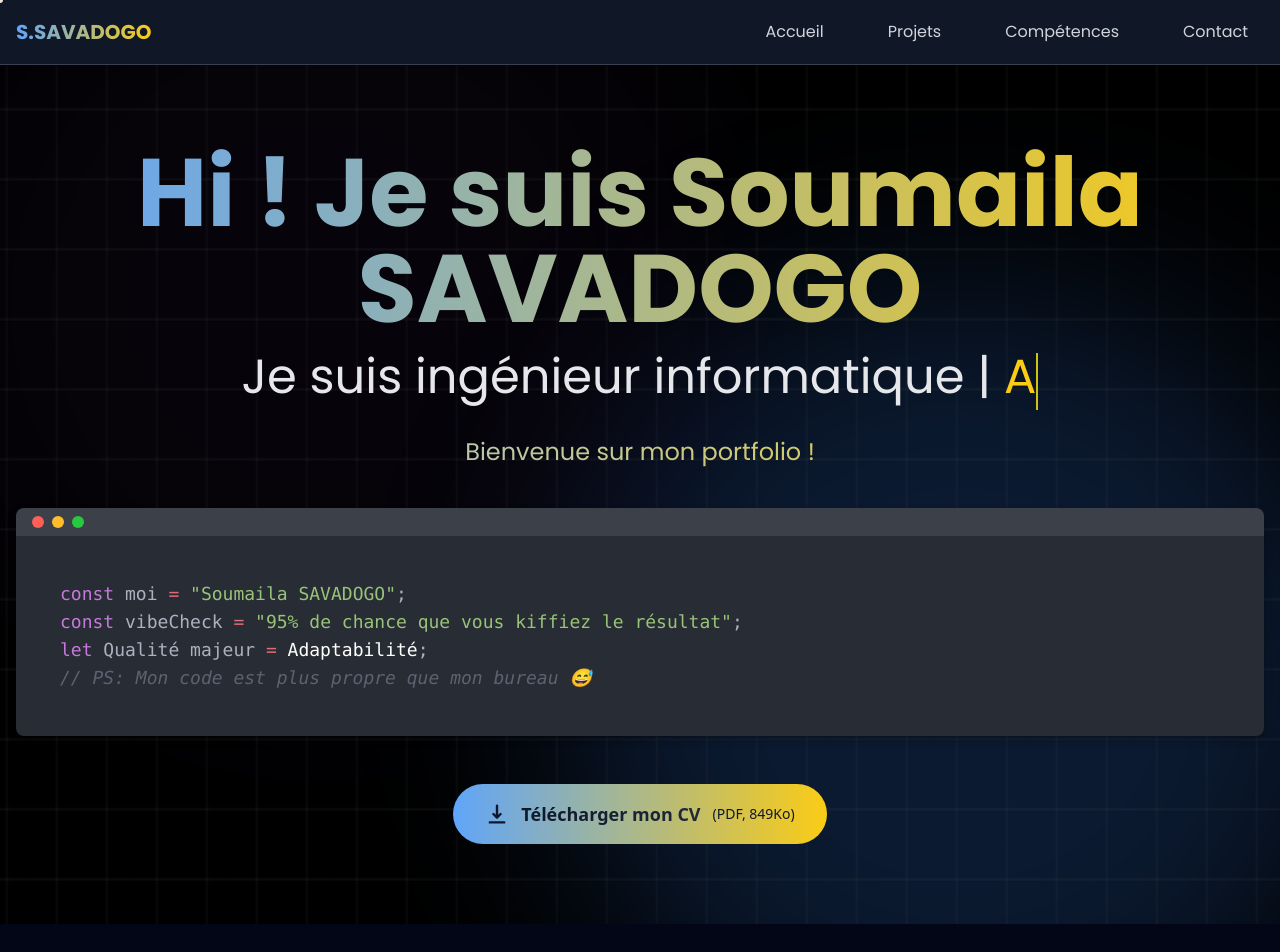
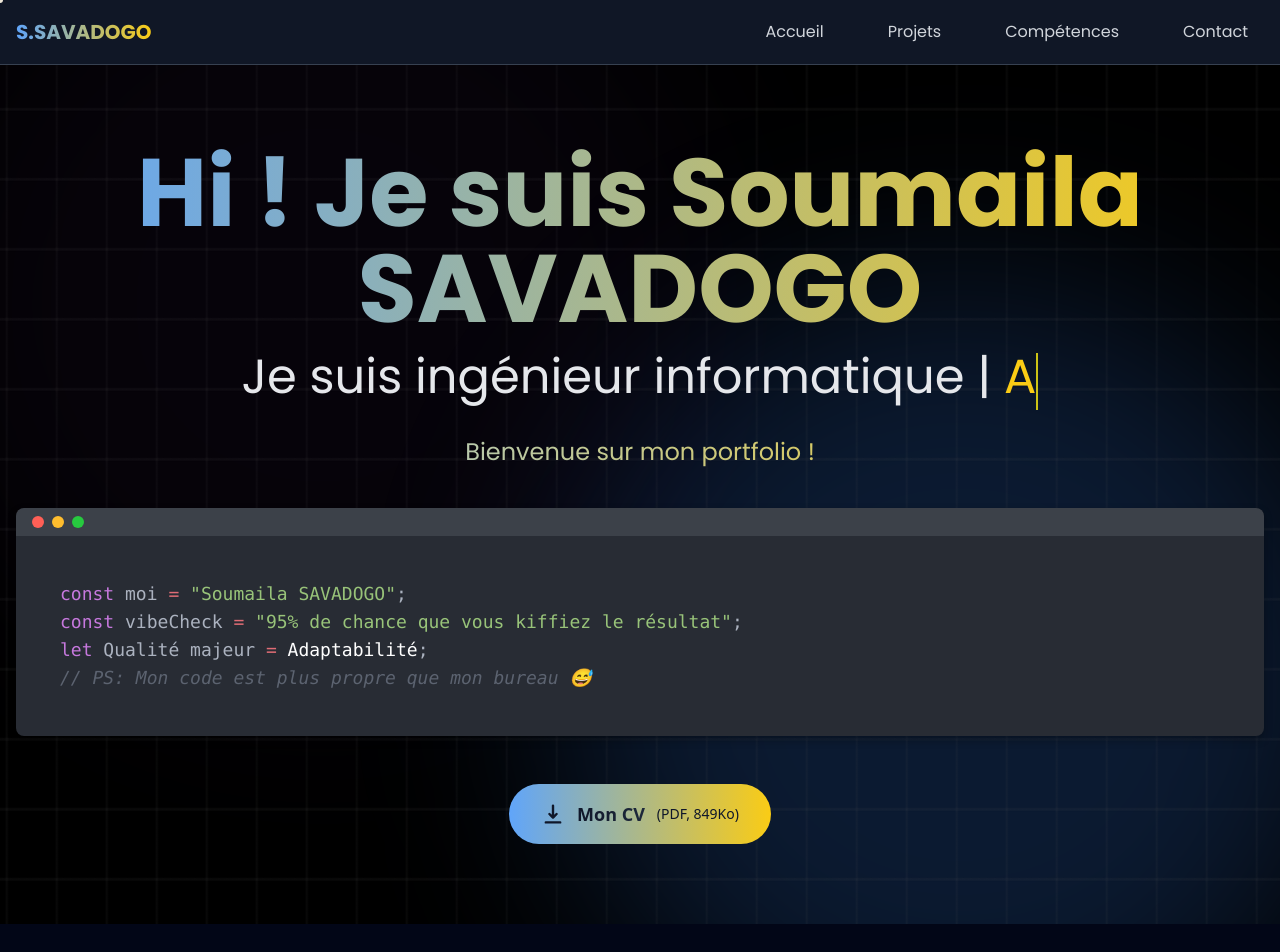
Before and after one commit to 01warrior/portfolio, a React (Vite) app: page / in a window 1280 px wide. Shown: the top 952 px of the page. Built offline with nearby package versions, Linux system fonts and the light colour scheme.

Commit message:
ajout lien fonctionnel

```diff
--- a/src/components/App.jsx
+++ b/src/components/App.jsx
@@ -112,11 +112,10 @@ function App() {
     >
       {/* Effet de lumière au survol */}
       <div className="absolute inset-0 bg-white/10 opacity-0 group-hover:opacity-100 transition-opacity duration-300 blur-md"></div>
-
       <div className="flex items-center gap-3 relative">
         <HiDownload className="h-6 w-6 text-slate-900" />
         <span className="text-lg font-bold bg-clip-text text-transparent bg-gradient-to-r from-slate-900 to-slate-800">
-          Télécharger mon CV
+          Mon CV
         </span>
         <span className="text-slate-900 text-sm">(PDF, 849Ko)</span>
       </div>
```
